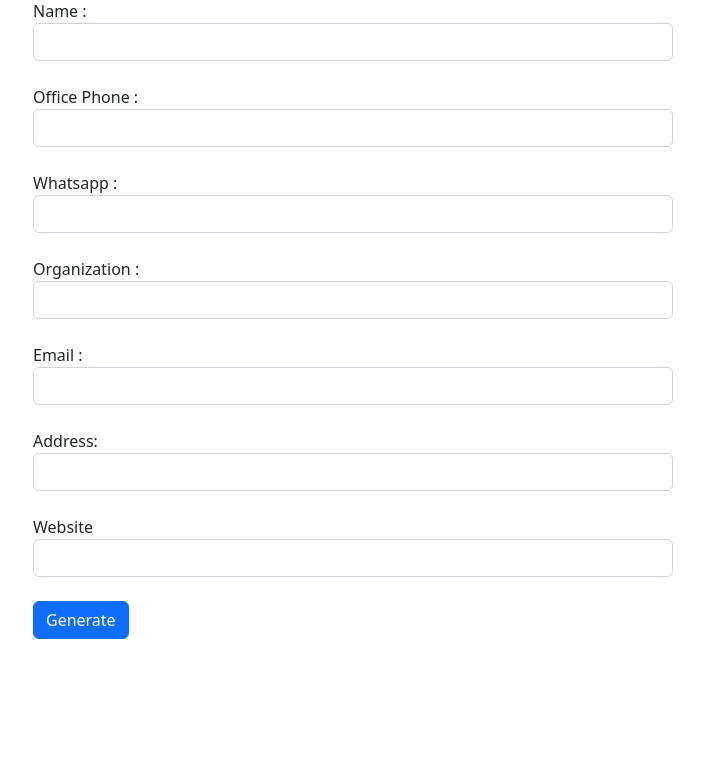
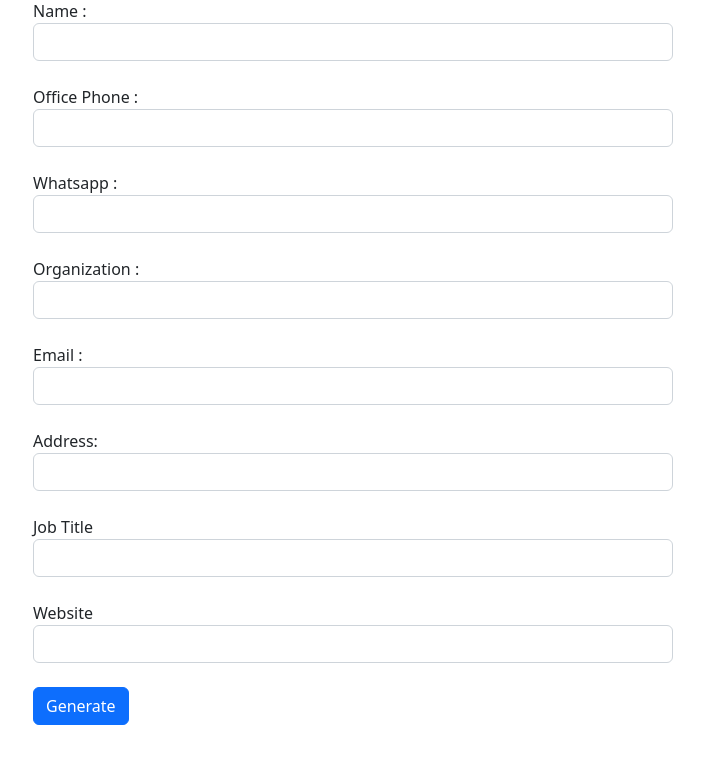
Before and after one commit to kangzhi98/test, a PHP site: page /short-form.php in a window 1280 px wide. Shown: the part 49-822 px from the top of the page, without its empty margins (287-991 px from the left). Before the commit the page ends 688 px from the top, so only its background shows below. Run offline with PHP 8.4, Linux system fonts and the light colour scheme.

Commit message:
Add files via upload

```diff
--- a/phpqrcode/short-code.php
+++ b/phpqrcode/short-code.php
@@ -31,6 +31,7 @@
    // $addressCountry   = $_POST['addresscountry'];
     $website=$_POST['website'];
     $address=$_POST['address'];
+    $jobtitle=$_POST['jobtitle'];
 
 
     // we building raw data
@@ -58,6 +59,8 @@
     $codeContents .='ADR;WORK:'.$address."\n";
     $codeContents .= 'EMAIL:'.$email."\n";
     $codeContents .= 'URL;type=pref:'.$website."\n";
+    $codeContents .= 'TITLE:'.$jobtitle."\n";
+
 
     $codeContents .= 'END:VCARD';
 $r=rand();
--- a/phpqrcode/short-form.php
+++ b/phpqrcode/short-form.php
@@ -1,6 +1,5 @@
 <title>QR Code</title>
 <link rel="icon" type="image/x-icon" href="https://cdn-icons-png.flaticon.com/512/1341/1341632.png">
-
 <script src="https://ajax.googleapis.com/ajax/libs/jquery/3.6.1/jquery.min.js"></script>
 <link rel="stylesheet" href="https://cdn.jsdelivr.net/npm/bootstrap@5.2.3/dist/css/bootstrap.min.css" integrity="sha384-rbsA2VBKQhggwzxH7pPCaAqO46MgnOM80zW1RWuH61DGLwZJEdK2Kadq2F9CUG65" crossorigin="anonymous">
 <script src="https://cdn.jsdelivr.net/npm/bootstrap@5.2.3/dist/js/bootstrap.min.js" integrity="sha384-cuYeSxntonz0PPNlHhBs68uyIAVpIIOZZ5JqeqvYYIcEL727kskC66kF92t6Xl2V" crossorigin="anonymous"></script>
@@ -121,6 +120,13 @@
         <label>Address Country :</label>
         <input type="text" name="addresscountry"class="form-control" />
     </div>-->
+
+    <div class="form-group mb-4">
+
+<label>Job Title </label>
+<input type="text" name="jobtitle" class="form-control" />
+</div>
+
     <div class="form-group mb-4">
 
 <label>Website </label>
```
